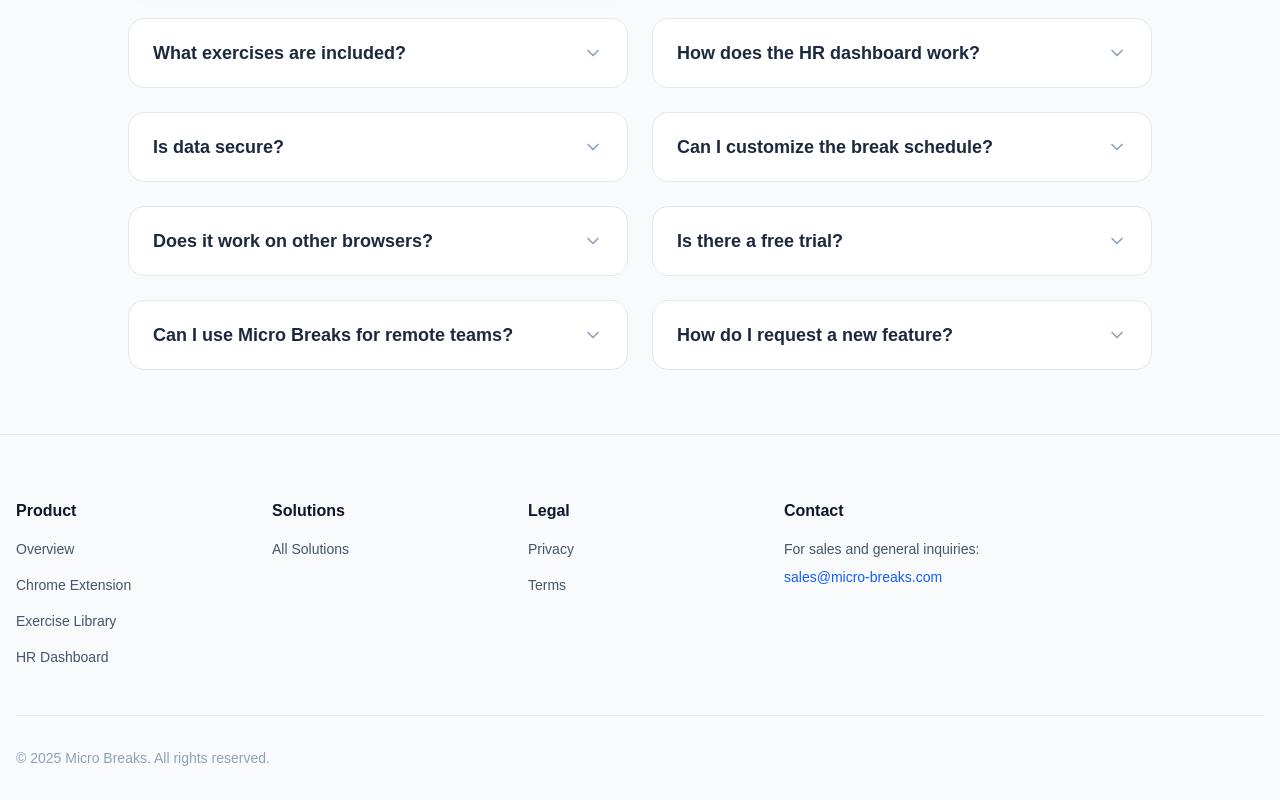
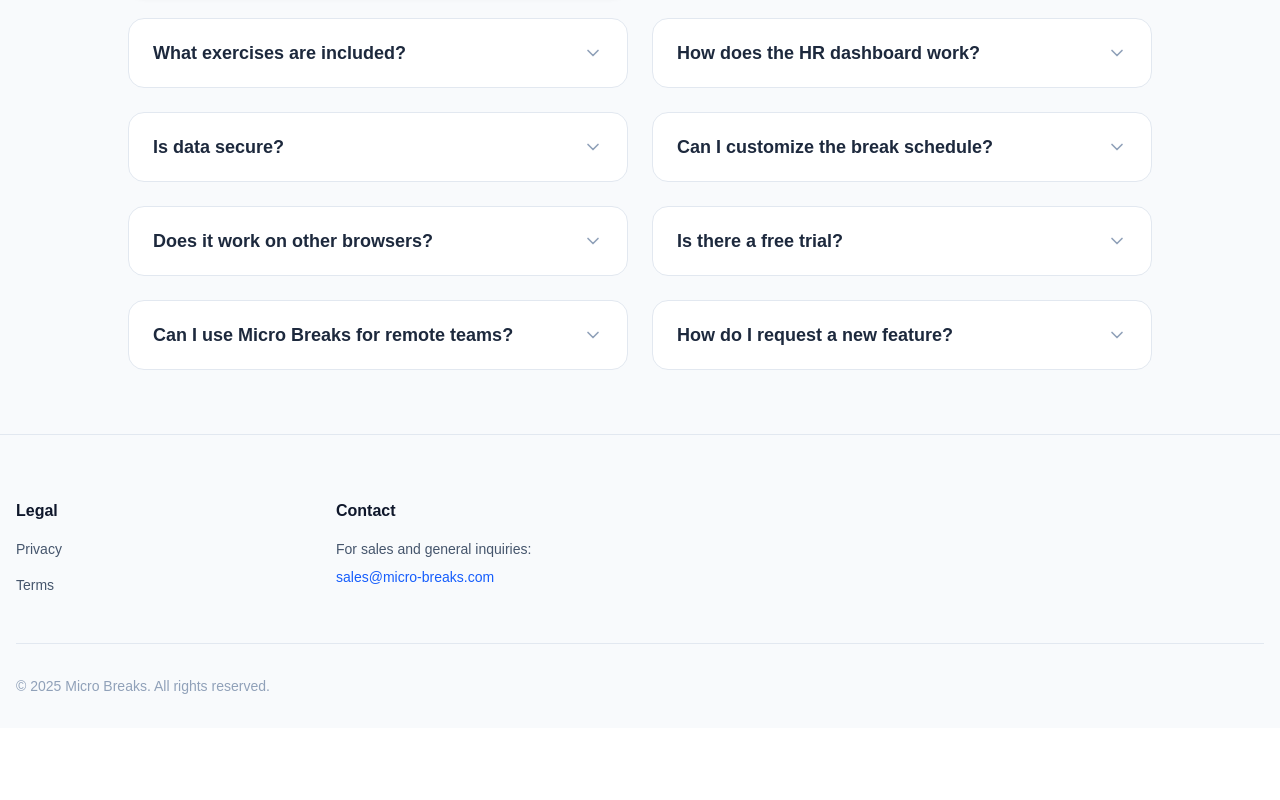
Before and after one commit to Manialdi/microbreaks-v2, a Next.js app: page / in a window 1280 px wide. Shown: the part 2906-3706 px from the top of the page. After the commit the page ends 3634 px from the top, so only its background shows below. Built offline with nearby package versions, Linux system fonts and the light colour scheme.

Commit message:
fix: remove product and solutions links from footer

```diff
--- a/app/(public)/layout.tsx
+++ b/app/(public)/layout.tsx
@@ -21,27 +21,12 @@ export default function MarketingLayout({
             </main>
             <footer className="bg-slate-50 border-t border-slate-200 pt-16 pb-8">
                 <div className="container mx-auto px-4">
-                    <div className="grid grid-cols-2 md:grid-cols-5 gap-8 mb-12">
-                        {/* Product */}
-                        <div className="flex flex-col space-y-4">
-                            <h4 className="font-semibold text-slate-900">Product</h4>
-                            <Link href="/product/how-it-works" className="text-slate-600 hover:text-blue-600 text-sm transition-colors">Overview</Link>
-                            <Link href="/product/extension" className="text-slate-600 hover:text-blue-600 text-sm transition-colors">Chrome Extension</Link>
-                            <Link href="/product/exercises" className="text-slate-600 hover:text-blue-600 text-sm transition-colors">Exercise Library</Link>
-                            <Link href="/product/hr-dashboard" className="text-slate-600 hover:text-blue-600 text-sm transition-colors">HR Dashboard</Link>
-                        </div>
-
-                        {/* Solutions */}
-                        <div className="flex flex-col space-y-4">
-                            <h4 className="font-semibold text-slate-900">Solutions</h4>
-                            <Link href="/solutions" className="text-slate-600 hover:text-blue-600 text-sm transition-colors">All Solutions</Link>
-                        </div>
-
+                    <div className="grid grid-cols-2 md:grid-cols-4 gap-8 mb-12">
                         {/* Legal */}
                         <div className="flex flex-col space-y-4">
                             <h4 className="font-semibold text-slate-900">Legal</h4>
                             <Link href="/privacy" className="text-slate-600 hover:text-blue-600 text-sm transition-colors">Privacy</Link>
-                            <Link href="#" className="text-slate-600 hover:text-blue-600 text-sm transition-colors">Terms</Link>
+                            <Link href="/terms" className="text-slate-600 hover:text-blue-600 text-sm transition-colors">Terms</Link>
                         </div>
 
                         {/* Contact */}
```
